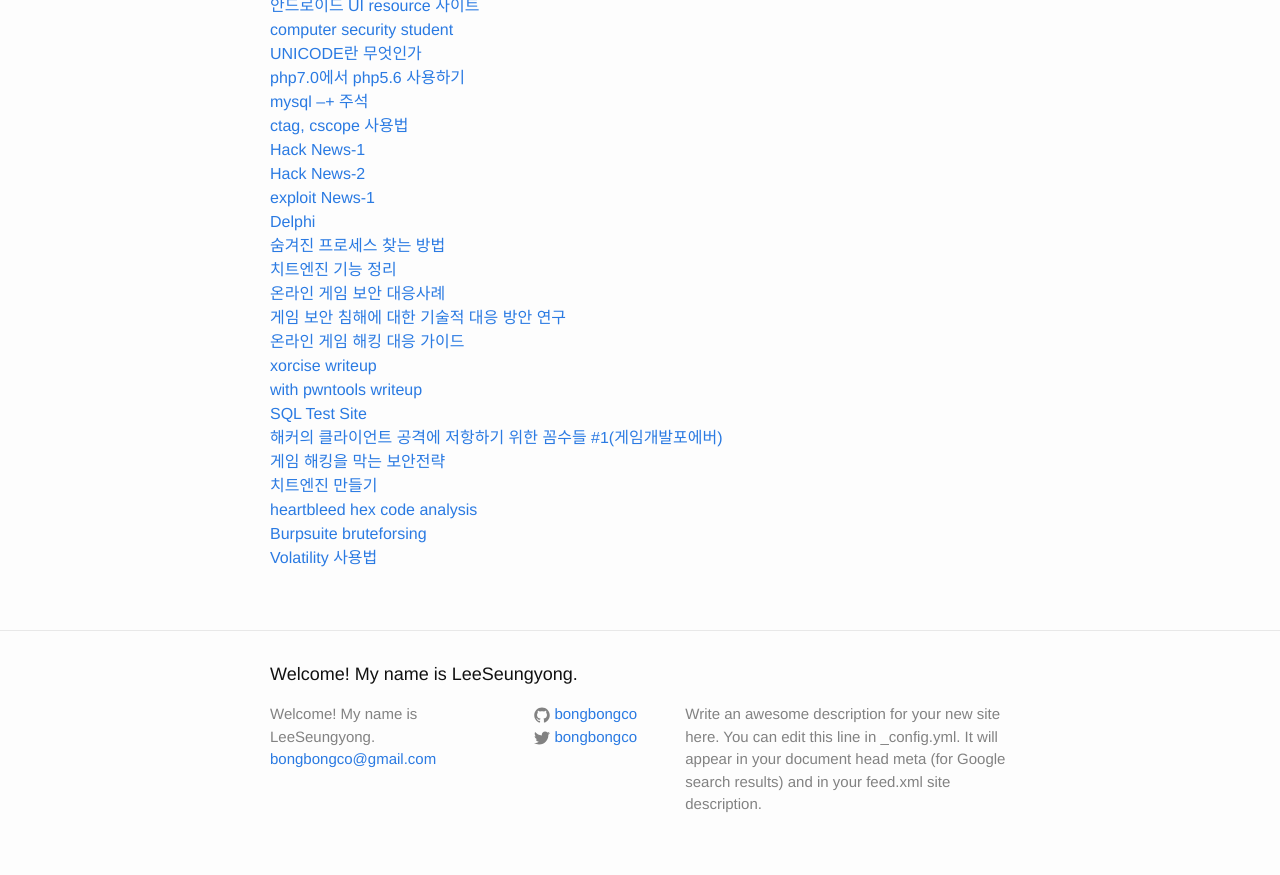
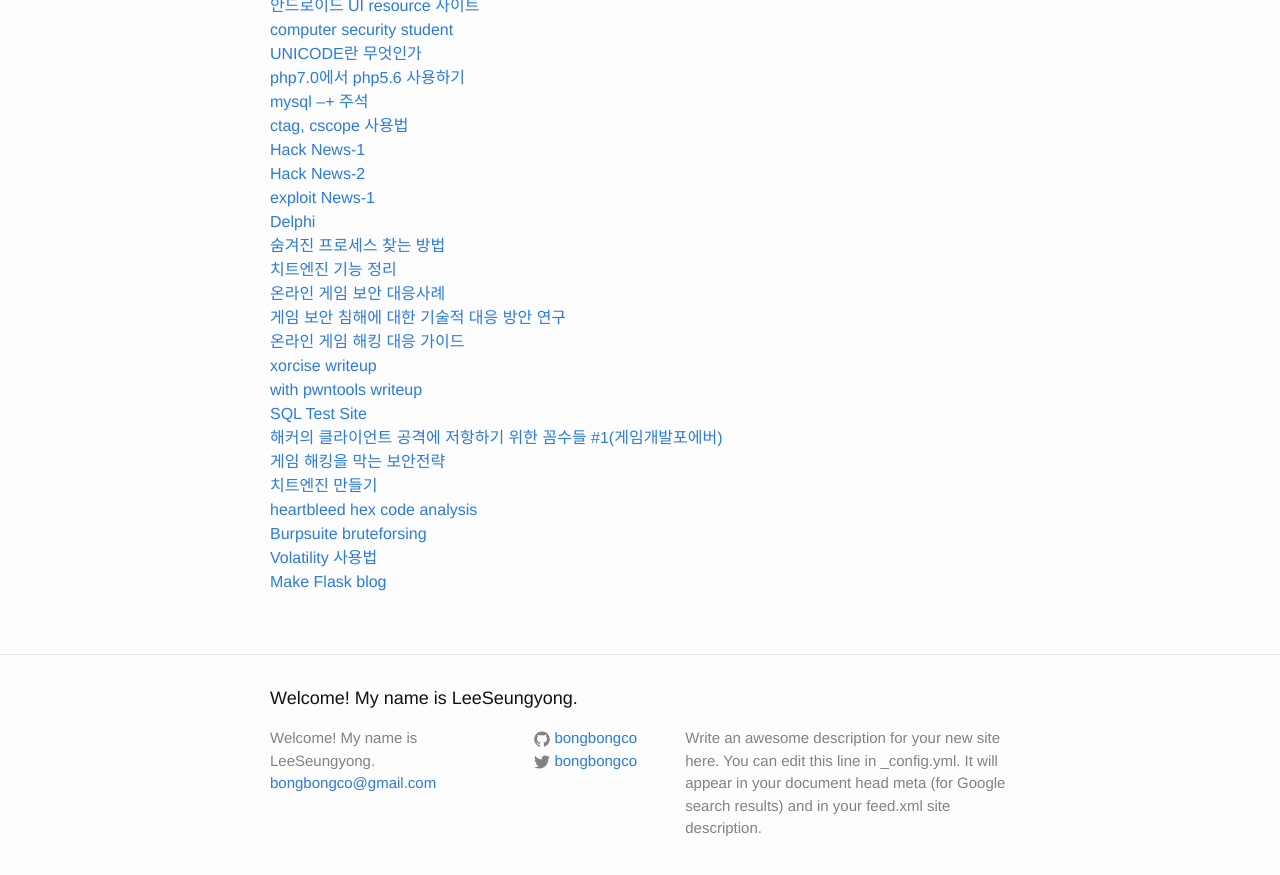
Before and after one commit to LktProgrammer/bongbongco.github.io, a Jekyll site: the page built from _posts/2016-07-22-Website-List.markdown, in a window 1280 px wide and 900 px high, scrolled down 1118 px. Shown: the top 875 px of the window. Built offline with Jekyll 4.4.1, drawn with Linux system fonts in a browser that asks for light colours.

Commit message:
Update 2016-07-22-Website-List.markdown

```diff
--- a/_posts/2016-07-22-Website-List.markdown
+++ b/_posts/2016-07-22-Website-List.markdown
@@ -65,3 +65,4 @@ title: 참고할 웹 사이트들.
 [heartbleed hex code analysis](http://stackoverflow.com/questions/23033219/heartbleed-python-test-script)
 [Burpsuite bruteforsing](http://www.hackingarticles.in/brute-force-website-login-page-using-burpsuite-beginner-guide/)
 [Volatility 사용법](http://codeengn.com/archive/Forensic/Volatility%20command%202.1%20%5B%EB%B3%B4%EC%95%88%ED%94%84%EB%A1%9C%EC%A0%9D%ED%8A%B8,%20%EC%9D%B4%EC%8A%B9%EC%A4%80%5D.pdf)
+[Make Flask blog](http://charlesleifer.com/blog/how-to-make-a-flask-blog-in-one-hour-or-less/)
```
